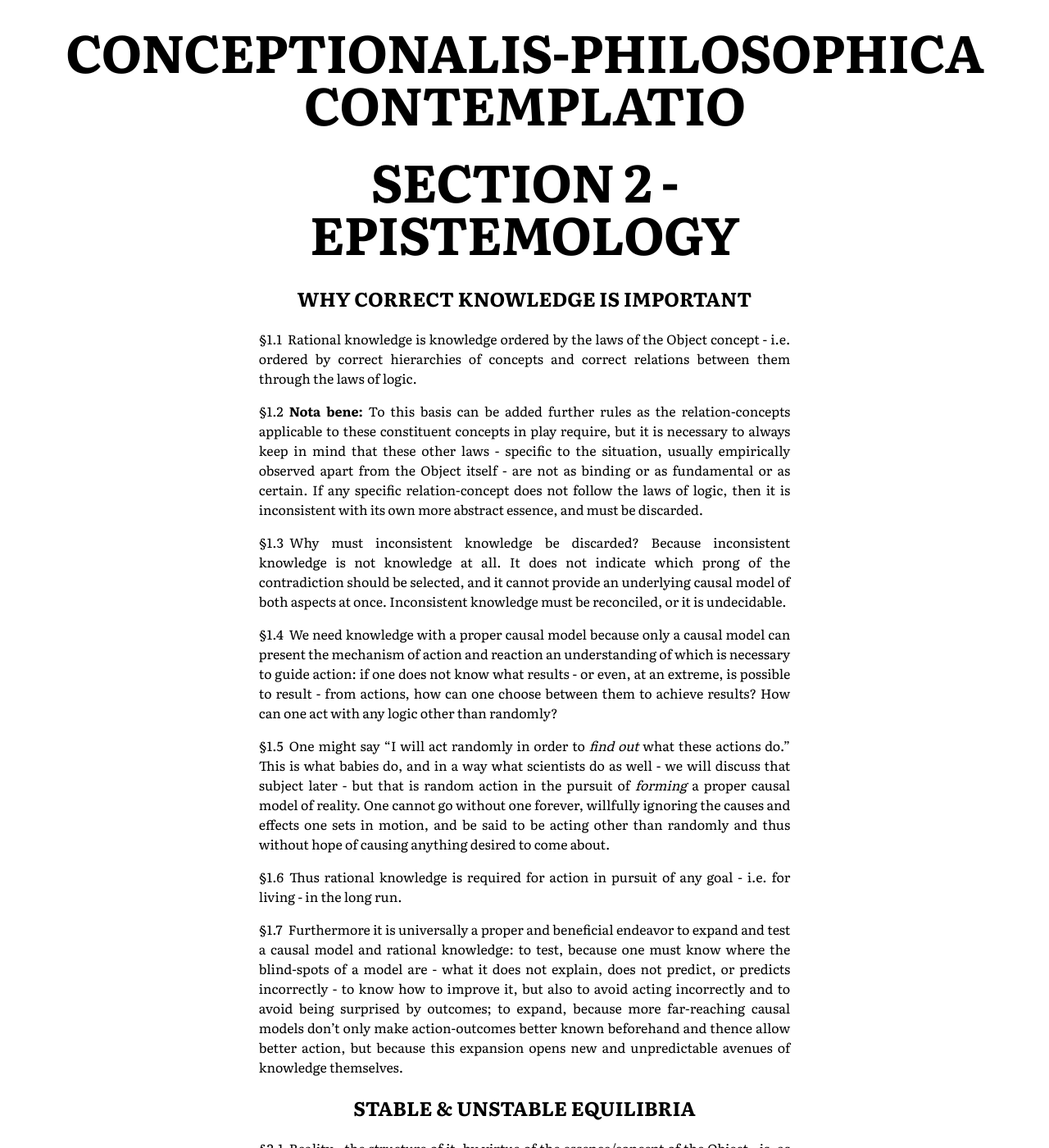
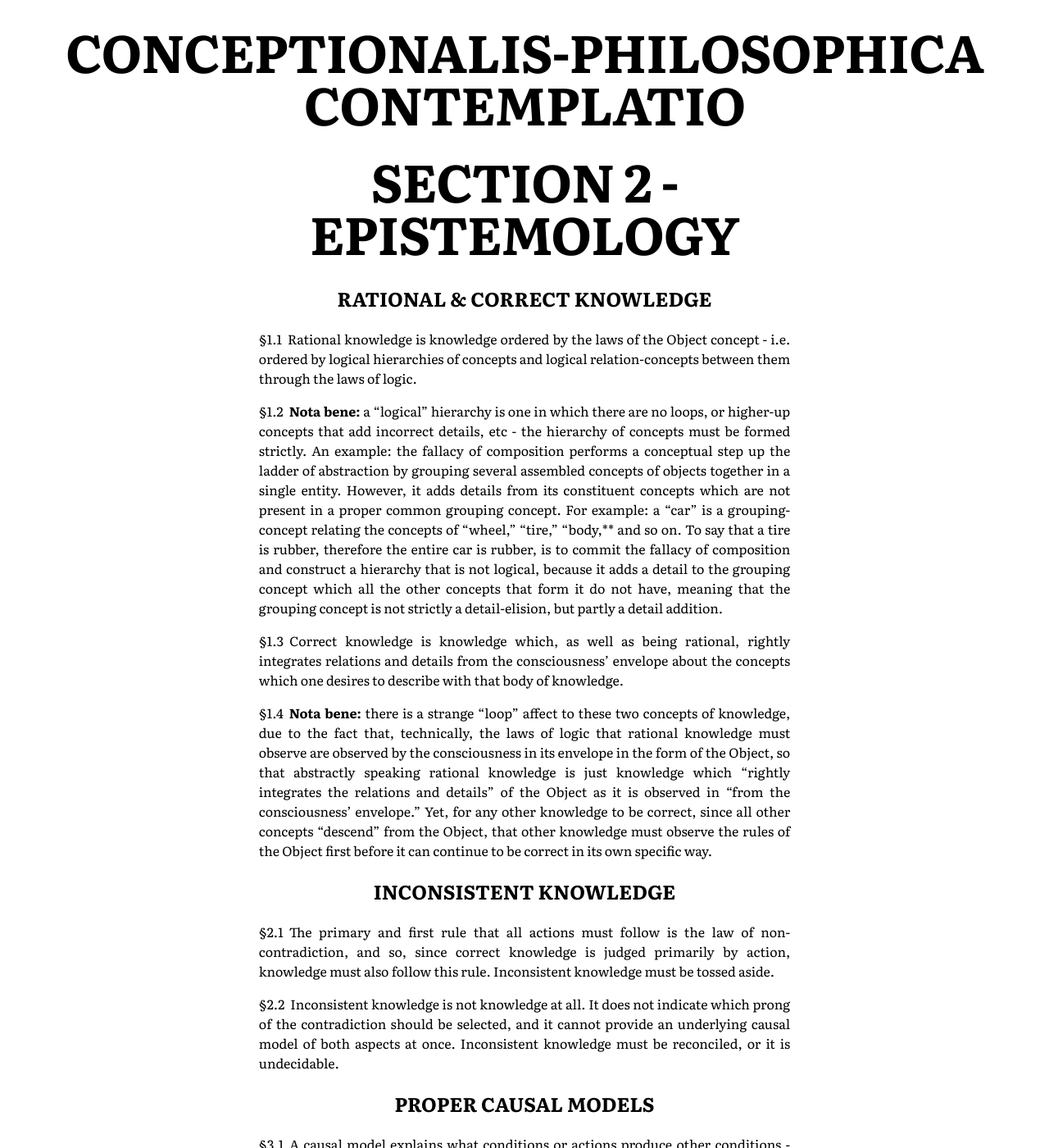
Before and after one commit to christopherdumas/Conceptionalis-Philosophica-Contemplatio, a Jekyll site: the page built from _posts/2020-05-31-section-2-epistemology.md, in a window 1280 px wide and 1400 px high. Shown: the whole window at 82% size. Built offline with Jekyll 4.4.1, drawn with Linux system fonts in a browser that asks for light colours; some of the changed text lies outside the part shown.

Commit message:
rewrite section 2 a bit

```diff
--- a/_posts/2020-05-31-section-2-epistemology.md
+++ b/_posts/2020-05-31-section-2-epistemology.md
@@ -5,42 +5,81 @@ date:   2020-05-31 14:25:08 -0700
 categories: section
 ---
 
-## Why correct knowledge is important
+## Rational & Correct Knowledge
 
 Rational knowledge is knowledge ordered by the laws of the Object concept - i.e.
-ordered by correct hierarchies of concepts and correct relations between them
-through the laws of logic.
+ordered by logical hierarchies of concepts and logical relation-concepts between
+them through the laws of logic.
 
-**Nota bene:** To this basis can be added further rules as the relation-concepts
-applicable to these constituent concepts in play require, but it is necessary to
-always keep in mind that these other laws - specific to the situation, usually
-empirically observed apart from the Object itself - are not as binding or as
-fundamental or as certain. If any specific relation-concept does not follow the
-laws of logic, then it is inconsistent with its own more abstract essence, and
-must be discarded.
+**Nota bene:** a "logical" hierarchy is one in which there are no loops, or
+higher-up concepts that add incorrect details, etc - the hierarchy of concepts
+must be formed strictly. An example: the fallacy of composition performs a
+conceptual step up the ladder of abstraction by grouping several assembled
+concepts of objects together in a single entity. However, it adds details from
+its constituent concepts which are not present in a proper common grouping
+concept. For example: a "car" is a grouping-concept relating the concepts of
+"wheel," "tire," "body,** and so on. To say that a tire is rubber, therefore the
+entire car is rubber, is to commit the fallacy of composition and construct a
+hierarchy that is not logical, because it adds a detail to the grouping concept
+which all the other concepts that form it do not have, meaning that the grouping
+concept is not strictly a detail-elision, but partly a detail addition.
 
-Why must inconsistent knowledge be discarded? Because inconsistent knowledge is
-not knowledge at all. It does not indicate which prong of the contradiction
-should be selected, and it cannot provide an underlying causal model of both
-aspects at once. Inconsistent knowledge must be reconciled, or it is
-undecidable.
+Correct knowledge is knowledge which, as well as being rational, rightly
+integrates relations and details from the consciousness' envelope about the
+concepts which one desires to describe with that body of knowledge.
 
-We need knowledge with a proper causal model because only a causal model can
-present the mechanism of action and reaction an understanding of which is
-necessary to guide action: if one does not know what results - or even, at an
-extreme, is possible to result - from actions, how can one choose between them
+**Nota bene:** there is a strange "loop" affect to these two concepts of
+knowledge, due to the fact that, technically, the laws of logic that rational
+knowledge must observe are observed by the consciousness in its envelope in the
+form of the Object, so that abstractly speaking rational knowledge is just
+knowledge which "rightly integrates the relations and details" of the Object as
+it is observed in "from the consciousness' envelope." Yet, for any other
+knowledge to be correct, since all other concepts "descend" from the Object,
+that other knowledge must observe the rules of the Object first before it can
+continue to be correct in its own specific way.
+
+## Inconsistent knowledge
+
+The primary and first rule that all actions must follow is the law of
+non-contradiction, and so, since correct knowledge is judged primarily by
+action, knowledge must also follow this rule. Inconsistent knowledge must be
+tossed aside.
+
+Inconsistent knowledge is not knowledge at all. It does not indicate which prong
+of the contradiction should be selected, and it cannot provide an underlying
+causal model of both aspects at once. Inconsistent knowledge must be reconciled,
+or it is undecidable.
+
+## proper causal models
+
+A causal model explains what conditions or actions produce other conditions -
+thus, the action "pushing this ball" produces the condition "this ball is
+rolling." Causal models take the form of relation-concepts between objects,
+where which relation-concepts that can be applied - and what the specific
+manifestation of the relation-concept is - is determined by, as usual, the
+details of the concepts being related. This is like the notion of an concept's
+(or object's) actuality, its current details, and its potentiality, the
+relation-concepts which that actuality allow to be applied.
+
+We need correct knowledge with a correct causal model because only a causal
+model can present the mechanism of action and reaction an understanding of which
+is necessary to guide action: if one does not know what results - or even, at an
+extreme, what *possible* results - actions have, how can one choose between them
 to achieve results? How can one act with any logic other than randomly?
 
 One might say "I will act randomly in order to *find out* what these actions
 do." This is what babies do, and in a way what scientists do as well - we will
 discuss that subject later - but that is random action in the pursuit of
-*forming* a proper causal model of reality. One cannot go without one forever,
-willfully ignoring the causes and effects one sets in motion, and be said to be
-acting other than randomly and thus without hope of causing anything desired to
-come about.
+*forming* a correct causal model. I.e. it is admitting that ultimately a correct
+causal model is important. One cannot go without one forever, willfully ignoring
+the causes and effects one sets in motion, and be said to be acting other than
+randomly and thus without hope of causing anything desired to come about. One
+cannot, in fact, survive at all that way.
 
-Thus rational knowledge is required for action in pursuit of any goal - i.e. for
+Thus correct knowledge is required for action in pursuit of any goal - i.e. for
 living - in the long run.
+
+## expanding knowledge
 
 Furthermore it is universally a proper and beneficial endeavor to expand and
 test a causal model and rational knowledge: to test, because one must know where
@@ -107,55 +146,31 @@ they will run into an impenetrable wall and be dashed on the rocks of logic.
 Thus, knowing - and knowingly acting - in tune with reality minimizes risks and
 maximizes the long-run effectiveness of actions.
 
-## Ways of knowing properly
+## The only way to "know"
 
-To go about gathering knowledge "properly" means that the concepts and relations
-derived from the process of gathering must not consistently or randomly wrong
-with no hope of correction ,nor are then not guaranteed to have some connection
-to reality, nor are they in contradiction with the laws of the Object. Any
-method of gathering that falls afoul of these rules is improper.
+A "proper" method of gathering knowledge is one that allows the apprehension of
+concepts (relation and otherwise) concerning "objects" in the envelope of
+consciousness in a way that yields either correct knowledge in broad strokes, or
+yields concepts in a way that allows for the later correction of errors, or is
+at least wrong in consistent ways that can be adjusted for. To go about
+gathering knowledge "properly" means that the concepts and relations derived
+from the process of inspecting the envelope of consciousness, the "outside
+world," must not consistently or randomly be wrong with no hope of correction,
+and are further guaranteed to have some connection to reality, and are not in
+contradiction with the laws of the Object. Any method of gathering that falls
+afoul of these rules is improper.
 
-There are primarily two methods of knowing properly which can be employed by
-those desiring possibly-useful knowledge, capable of falling under the
-jurisdiction of use.
+As I have said before, there commonly are considered to be two distinct methods
+of knowing: *a priori* and *a posteriori*; however, as I mentioned in the
+previous section, the phenomonological and epistemological methods by which I
+derive my system preclude this distinction. Even seemingly *a priori* logic is
+in fact *after*, or *post* experience. All knowledge is then brought under the
+same heading: seemingly "pseudoscientific" - i.e. rational - knowledge, and
+vaunted "empirical" or "scientific" knowledge. Both take observations about
+reality and deduce from them according to the rules of the Object.
 
-The first way, which is often called *a priori* reasoning - of both the analytic
-and synthetic types - is that which I will henceforth refer to as conceptual
-reasoning, since I deny that any truly *a priori* reasoning would have any
-connection to reality besides accidentally, and in fact, I don't think such a
-thing as *a priori* reasoning actually exists except in the minds of the insane.
-We have discussed why.
+However, there is a small difference between ways of knowing which produces the
+appearance of one or the other type of knowledge, *a priori* or *a posteriori*,
+based on what the observations that are begun with are.
 
-Conceptual reasoning, in my understanding, is reasoning from simple,
-well-understood, widely known empirical experiences or facts; conceptual
-reasoning makes use of our understanding of the concepts around us to construct
-axioms as starting points - axioms which, if correctly constructed, should be so
-completely evident in the essence of phenomonologically immanent concepts that
-to deny them would require acknowledging them, pushing back the discussion to
-the laws of the Object.
-
-An example of such a statement is Descrates' "cogito ergo sum." It rests on such
-a phenomonologically immanent fact - a fact which every facit of related
-experience confirms - that to deny it requires the acknowledgment of it for the
-very act; this leaves the denier in a state of cognitive dissonance and
-contradiction so that to continue to fight would require them to deny the laws
-of logic.
-
-This method of knowing is very certain, rooted as it is in few or no
-contingencies, and relying only on the reasoning acumen of the philosopher, but
-by the same token it is very limited: the range of things that can be axioms and
-used as solid foundations is vanishingly small, especially for things that exist
-outside the human consciousness, in the world - can you think of any
-self-evident axioms that are about non-consciousness- or non-human-centered
-things? I for one cannot - and furthermore the complexity of thought and the
-strictures of logic required in the reasoning from these axioms severly limits
-even what can be done going purely from those paltry few axioms.
-
-Conceptual reasoning can be given "fuel" in the form of empirical knowledge,
-however, and this expands its grasp.
-
-All hope is not lost, hwoever: there is another method of knowing, called
-"science.** In my rburic it might be called observational reasoning, but here I
-have no quarrel with the common term.
-
-**UNFINISHED**
+## "a priori" knowledge
```
